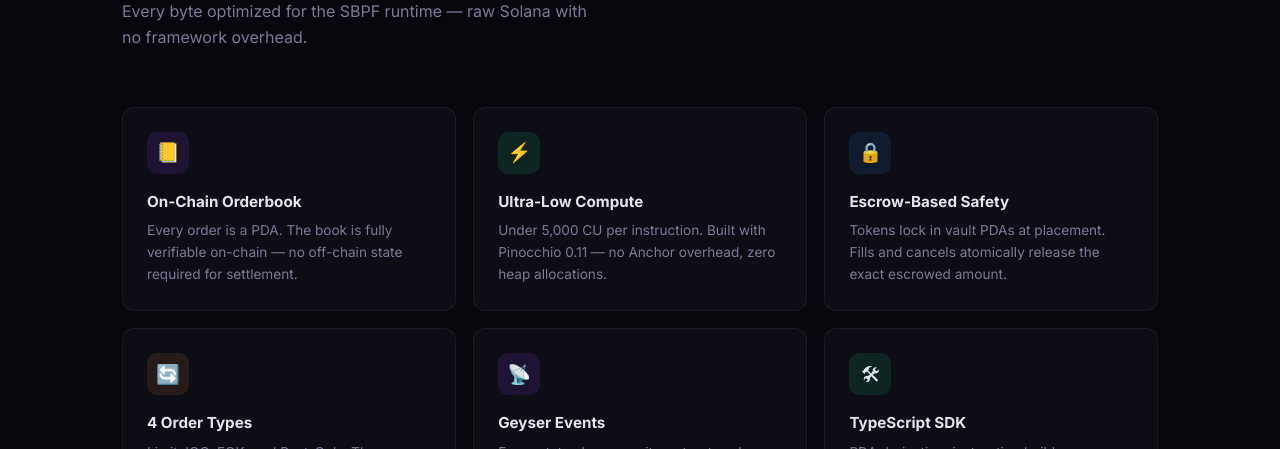
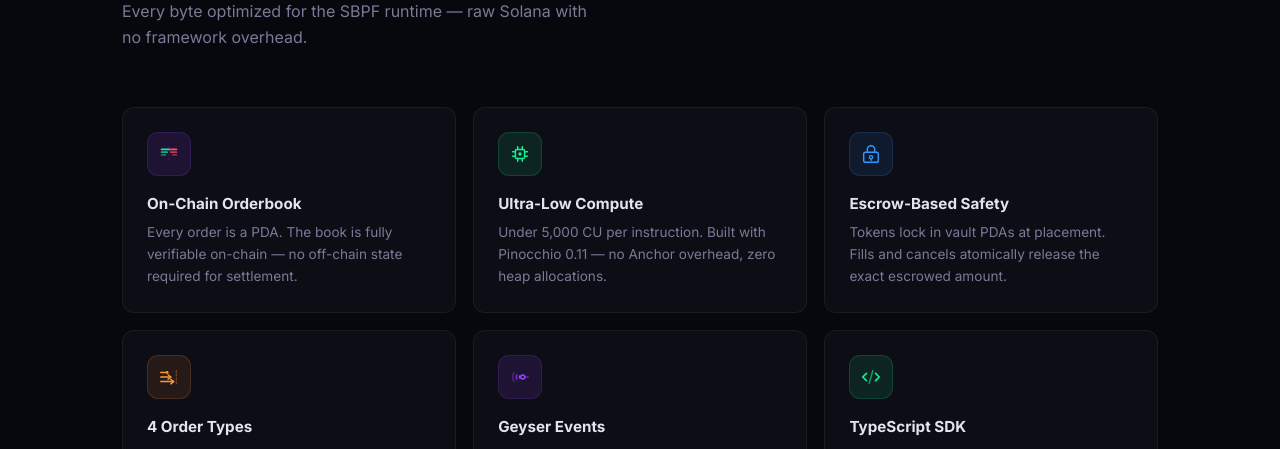
Before and after one commit to Rohiteswar/p2p, a React (Vite) app: page / in a window 1280 px wide. Shown: the part 1160-1609 px from the top of the page. Built offline with nearby package versions, Linux system fonts and the light colour scheme; no server answers.

Commit message:
feat: replace emoji icons with purpose-built SVGs in Features section

```diff
--- a/src/components/Features.tsx
+++ b/src/components/Features.tsx
@@ -1,39 +1,148 @@
 import { motion } from 'motion/react'
 
+/* ── Feature icon components ───────────────────────────────────────────── */
+
+function OrderbookIcon() {
+  return (
+    <svg width="22" height="22" viewBox="0 0 24 24" fill="none" stroke="currentColor" strokeWidth="1.6" strokeLinecap="round" strokeLinejoin="round">
+      {/* Bid rows */}
+      <line x1="4" y1="7"  x2="12" y2="7"  stroke="#14f195" strokeWidth="2" />
+      <line x1="4" y1="10" x2="10" y2="10" stroke="#14f195" strokeWidth="2" opacity=".7" />
+      <line x1="4" y1="13" x2="8"  y2="13" stroke="#14f195" strokeWidth="2" opacity=".45" />
+      {/* Ask rows */}
+      <line x1="13" y1="7"  x2="20" y2="7"  stroke="#ff4d6a" strokeWidth="2" />
+      <line x1="14" y1="10" x2="20" y2="10" stroke="#ff4d6a" strokeWidth="2" opacity=".7" />
+      <line x1="16" y1="13" x2="20" y2="13" stroke="#ff4d6a" strokeWidth="2" opacity=".45" />
+      {/* Spread line */}
+      <line x1="12" y1="4" x2="12" y2="20" strokeWidth="1" stroke="currentColor" opacity=".25" strokeDasharray="2 2" />
+    </svg>
+  )
+}
+
+function ComputeIcon() {
+  return (
+    <svg width="22" height="22" viewBox="0 0 24 24" fill="none" strokeLinecap="round" strokeLinejoin="round">
+      {/* CPU chip outline */}
+      <rect x="7" y="7" width="10" height="10" rx="1.5" stroke="currentColor" strokeWidth="1.6" />
+      {/* Pins left */}
+      <line x1="4" y1="9.5"  x2="7"  y2="9.5"  stroke="currentColor" strokeWidth="1.6" />
+      <line x1="4" y1="14.5" x2="7"  y2="14.5" stroke="currentColor" strokeWidth="1.6" />
+      {/* Pins right */}
+      <line x1="17" y1="9.5"  x2="20" y2="9.5"  stroke="currentColor" strokeWidth="1.6" />
+      <line x1="17" y1="14.5" x2="20" y2="14.5" stroke="currentColor" strokeWidth="1.6" />
+      {/* Pins top */}
+      <line x1="9.5"  y1="4" x2="9.5"  y2="7" stroke="currentColor" strokeWidth="1.6" />
+      <line x1="14.5" y1="4" x2="14.5" y2="7" stroke="currentColor" strokeWidth="1.6" />
+      {/* Pins bottom */}
+      <line x1="9.5"  y1="17" x2="9.5"  y2="20" stroke="currentColor" strokeWidth="1.6" />
+      <line x1="14.5" y1="17" x2="14.5" y2="20" stroke="currentColor" strokeWidth="1.6" />
+      {/* Inner dot */}
+      <circle cx="12" cy="12" r="1.8" fill="currentColor" />
+    </svg>
+  )
+}
+
+function EscrowIcon() {
+  return (
+    <svg width="22" height="22" viewBox="0 0 24 24" fill="none" strokeLinecap="round" strokeLinejoin="round">
+      {/* Vault body */}
+      <rect x="4" y="10" width="16" height="11" rx="2" stroke="currentColor" strokeWidth="1.6" />
+      {/* Shackle */}
+      <path d="M8 10V7a4 4 0 0 1 8 0v3" stroke="currentColor" strokeWidth="1.6" />
+      {/* Keyhole circle */}
+      <circle cx="12" cy="15.5" r="1.8" stroke="currentColor" strokeWidth="1.4" />
+      {/* Keyhole slot */}
+      <line x1="12" y1="17.3" x2="12" y2="19" stroke="currentColor" strokeWidth="1.4" />
+    </svg>
+  )
+}
+
+function OrderTypesIcon() {
+  return (
+    <svg width="22" height="22" viewBox="0 0 24 24" fill="none" strokeLinecap="round" strokeLinejoin="round">
+      {/* Limit — horizontal bar */}
+      <line x1="3" y1="7" x2="10" y2="7" stroke="currentColor" strokeWidth="1.6" />
+      <circle cx="10" cy="7" r="1.5" fill="currentColor" />
+      {/* IOC — arrow right */}
+      <line x1="3" y1="12" x2="14" y2="12" stroke="currentColor" strokeWidth="1.6" />
+      <polyline points="11 9.5 14 12 11 14.5" stroke="currentColor" strokeWidth="1.6" />
+      {/* FOK — double arrow */}
+      <line x1="3" y1="17" x2="17" y2="17" stroke="currentColor" strokeWidth="1.6" />
+      <polyline points="14 14.5 17 17 14 19.5" stroke="currentColor" strokeWidth="1.6" />
+      {/* Post-Only — dash at right edge */}
+      <line x1="20" y1="5" x2="20" y2="19" stroke="currentColor" strokeWidth="1.4" opacity=".35" strokeDasharray="2 2" />
+    </svg>
+  )
+}
+
+function GeyserIcon() {
+  return (
+    <svg width="22" height="22" viewBox="0 0 24 24" fill="none" strokeLinecap="round" strokeLinejoin="round">
+      {/* Signal arcs */}
+      <path d="M5.5 17a9 9 0 0 1 0-10"  stroke="currentColor" strokeWidth="1.6" opacity=".4" />
+      <path d="M8.5 14.5a5 5 0 0 1 0-5" stroke="currentColor" strokeWidth="1.6" opacity=".7" />
+      <path d="M11.5 13a2 2 0 0 1 0-2"  stroke="currentColor" strokeWidth="1.6" />
+      {/* Dot source */}
+      <circle cx="15" cy="12" r="2.2" stroke="currentColor" strokeWidth="1.6" />
+      {/* Right beam */}
+      <line x1="17.2" y1="12" x2="21" y2="12" stroke="currentColor" strokeWidth="1.6" opacity=".5" />
+    </svg>
+  )
+}
+
+function SDKIcon() {
+  return (
+    <svg width="22" height="22" viewBox="0 0 24 24" fill="none" strokeLinecap="round" strokeLinejoin="round">
+      {/* Brackets */}
+      <polyline points="7 8 3 12 7 16" stroke="currentColor" strokeWidth="1.8" />
+      <polyline points="17 8 21 12 17 16" stroke="currentColor" strokeWidth="1.8" />
+      {/* Slash */}
+      <line x1="14" y1="5" x2="10" y2="19" stroke="currentColor" strokeWidth="1.6" opacity=".6" />
+    </svg>
+  )
+}
+
+/* ── Data ───────────────────────────────────────────────────────────────── */
 const FEATURES = [
   {
-    icon: '📒',
-    color: 'rgba(153,69,255,0.12)',
+    Icon:  OrderbookIcon,
+    accent: '#9945ff',
+    color:  'rgba(153,69,255,0.12)',
     title: 'On-Chain Orderbook',
     desc: 'Every order is a PDA. The book is fully verifiable on-chain — no off-chain state required for settlement.',
   },
   {
-    icon: '⚡',
-    color: 'rgba(20,241,149,0.1)',
+    Icon:  ComputeIcon,
+    accent: '#14f195',
+    color:  'rgba(20,241,149,0.1)',
     title: 'Ultra-Low Compute',
     desc: 'Under 5,000 CU per instruction. Built with Pinocchio 0.11 — no Anchor overhead, zero heap allocations.',
   },
   {
-    icon: '🔒',
-    color: 'rgba(50,150,255,0.1)',
+    Icon:  EscrowIcon,
+    accent: '#3296ff',
+    color:  'rgba(50,150,255,0.1)',
     title: 'Escrow-Based Safety',
     desc: 'Tokens lock in vault PDAs at placement. Fills and cancels atomically release the exact escrowed amount.',
   },
   {
-    icon: '🔄',
-    color: 'rgba(255,150,50,0.1)',
+    Icon:  OrderTypesIcon,
+    accent: '#ff9632',
+    color:  'rgba(255,150,50,0.1)',
     title: '4 Order Types',
     desc: 'Limit, IOC, FOK, and Post-Only. The on-chain router enforces IOC/FOK semantics immediately after placement.',
   },
   {
-    icon: '📡',
-    color: 'rgba(153,69,255,0.12)',
+    Icon:  GeyserIcon,
+    accent: '#9945ff',
+    color:  'rgba(153,69,255,0.12)',
     title: 'Geyser Events',
     desc: 'Every state change emits a structured binary event via sol_log_data — ready for YellowstoneRPC indexing.',
   },
   {
-    icon: '🛠',
-    color: 'rgba(20,241,149,0.1)',
+    Icon:  SDKIcon,
+    accent: '#14f195',
+    color:  'rgba(20,241,149,0.1)',
     title: 'TypeScript SDK',
     desc: 'PDA derivation, instruction builders, account deserialization, and event decoding — all included.',
   },
@@ -92,12 +201,14 @@ export default function Features() {
               }}
             >
               <div style={{
-                width: 42, height: 42, borderRadius: 10,
+                width: 44, height: 44, borderRadius: 11,
                 background: f.color,
+                border: `1px solid ${f.accent}28`,
                 display: 'flex', alignItems: 'center', justifyContent: 'center',
-                fontSize: '1.2rem', marginBottom: '1rem',
+                marginBottom: '1rem',
+                color: f.accent,
               }}>
-                {f.icon}
+                <f.Icon />
               </div>
               <div style={{ fontSize: '0.95rem', fontWeight: 700, marginBottom: '0.4rem' }}>{f.title}</div>
               <div style={{ fontSize: '0.85rem', color: 'var(--text-dim)', lineHeight: 1.6 }}>{f.desc}</div>
```
